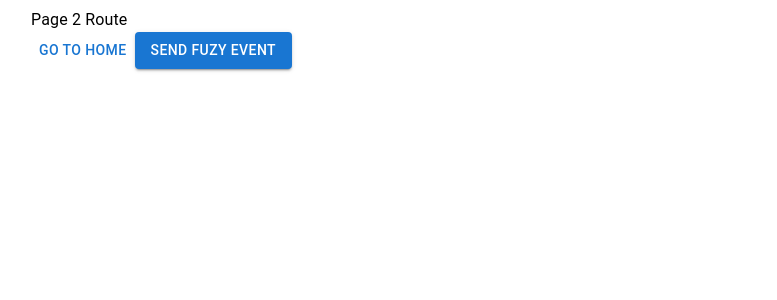
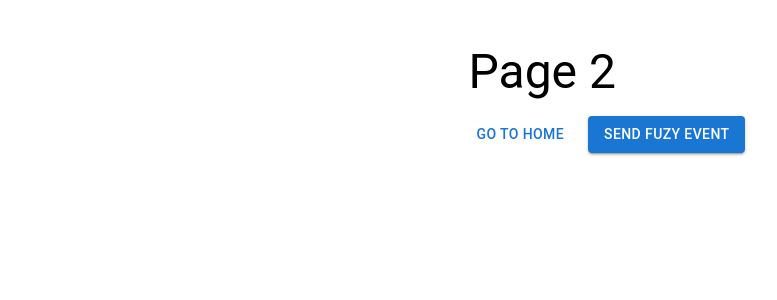
Before and after one commit to fuzy-ai/sample-react-app, a React (Vite) app: page /page2 in a window 1280 px wide. Shown: the top 300 px of the page, without its empty margins (33-810 px from the left). Built offline with nearby package versions, Linux system fonts and the light colour scheme; no server answers.

Commit message:
UI cleanup and remove console statement

```diff
--- a/src/HomeRoute.jsx
+++ b/src/HomeRoute.jsx
@@ -1,6 +1,6 @@
 import React from 'react';
 import Button from "@mui/material/Button";
-import Container from "@mui/material/Container";
+import Grid from "@mui/material/Grid";
 import Typography from '@mui/material/Typography';
 import { Link } from "react-router-dom";
 import { sendAnalyticsEvent } from "./fuzy-api";
@@ -11,14 +11,16 @@ export const HomeRoute = () => {
     sendAnalyticsEvent(userId, "/home");
 
     return (
-        <Container>
-            <Typography>
-                Home Route
-            </Typography>
-            <Button component={Link} to="/page2">
-                Go to Page 2
-            </Button>
-        </Container>
+        <Grid spacing={2} container direction="column" sx={{ alignContent: 'center', paddingTop: '36px' }}>
+            <Grid item>
+                <Typography variant="h3">Home</Typography>
+            </Grid>
+            <Grid item>
+                <Button component={Link} to="/page2">
+                    Go to Page 2
+                </Button>
+            </Grid>
+        </Grid>
     );
 };
 
--- a/src/Page2Route.jsx
+++ b/src/Page2Route.jsx
@@ -1,6 +1,6 @@
 import React from 'react';
 import Button from "@mui/material/Button";
-import Container from "@mui/material/Container";
+import Grid from "@mui/material/Grid";
 import Typography from "@mui/material/Typography";
 import { Link } from "react-router-dom";
 import { sendAnalyticsEvent } from "./fuzy-api";
@@ -15,17 +15,25 @@ export const Page2Route = () => {
     };
 
     return (
-        <Container>
-            <Typography>
-                Page 2 Route
-            </Typography>
+        <Grid spacing={2} container direction="column" sx={{ alignContent: 'center', paddingTop: '36px' }}>
+            <Grid item>
+                <Typography variant="h3">Page 2</Typography>
+            </Grid>
+            <Grid item>
+                <Grid container spacing={2}>
+                    <Grid item>
                         <Button component={Link} to="/home">
                             Go to Home
                         </Button>
+                    </Grid>
+                    <Grid item>
                         <Button variant="contained" onClick={onClick}>
                             Send Fuzy Event
                         </Button>
-        </Container>
+                    </Grid>
+                </Grid>
+            </Grid>
+        </Grid>
     );
 };
 
--- a/src/fuzy-api.js
+++ b/src/fuzy-api.js
@@ -14,6 +14,4 @@ export const sendAnalyticsEvent = async (userId, eventType) => {
             user: { userId },
         }),
     });
-
-    console.log("sent event:" + JSON.stringify(eventType) + " with userId: " + userId);
 }
```
Lines whose indentation alone changed are shown as unchanged.
